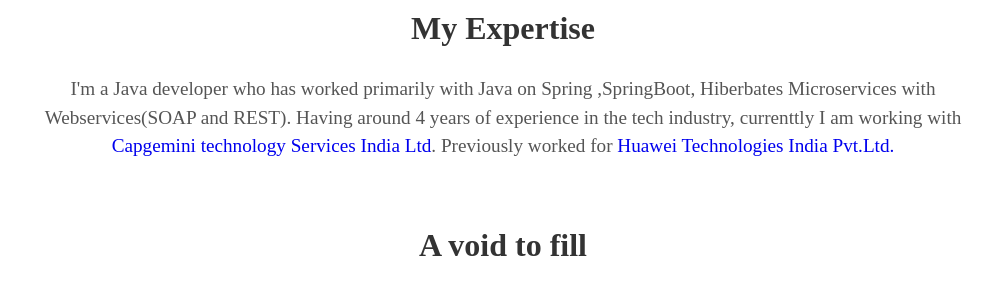
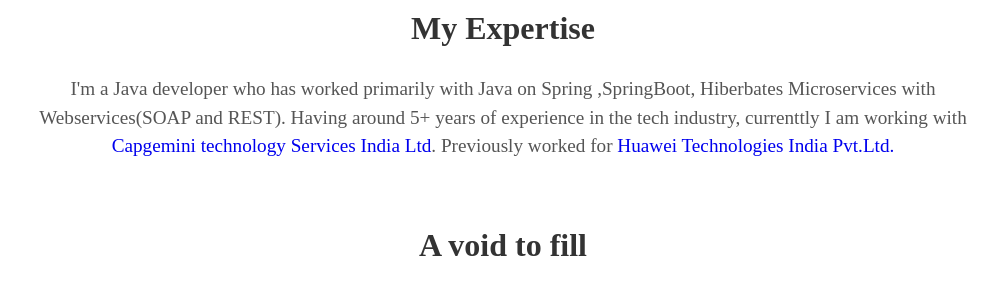
Before and after one commit to praveenspk/praveenspk.github.io, a Jekyll site: the page built from index.html, in a window 1280 px wide and 900 px high, scrolled down 1467 px. Shown: the part 182-478 px from the top of the window, without its empty margins (137-1143 px from the left). Built offline with Jekyll 4.4.1, drawn with Linux system fonts in a browser that asks for light colours; some web fonts are replaced.

Commit message:
Update user_description in _config.yml
Updated user description to reflect 5+ years of experience.

```diff
--- a/_config.yml
+++ b/_config.yml
@@ -6,7 +6,7 @@ description: Jekyll Theme Minimal Resume # http://willianjusten.com.br
 
 # User settings
 username: Praveen Kumar
-user_description: I'm a Java developer who has worked primarily with Java on Spring ,SpringBoot, Hiberbates Microservices with Webservices(SOAP and REST). Having around 4 years of experience in the tech industry, currenttly I am working with <a href="https://www.capgemini.com/in-en/?georedirect_none=true">Capgemini technology Services India Ltd</a>. Previously worked for <a href="https://www.huawei.com/en/">Huawei Technologies India Pvt.Ltd.</a>
+user_description: I'm a Java developer who has worked primarily with Java on Spring ,SpringBoot, Hiberbates Microservices with Webservices(SOAP and REST). Having around 5+ years of experience in the tech industry, currenttly I am working with <a href="https://www.capgemini.com/in-en/?georedirect_none=true">Capgemini technology Services India Ltd</a>. Previously worked for <a href="https://www.huawei.com/en/">Huawei Technologies India Pvt.Ltd.</a>
 user_title: Senior Consultant
 email: praveenkumar.saggam@gmail.com
 twitter_username: praveensaggam
```
